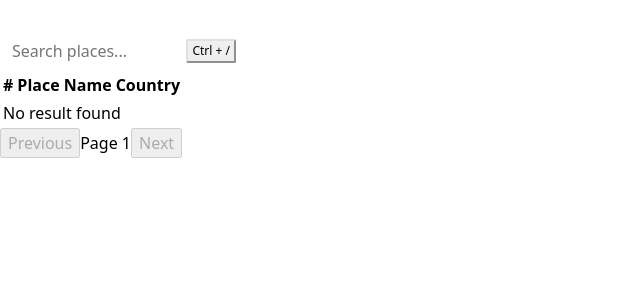
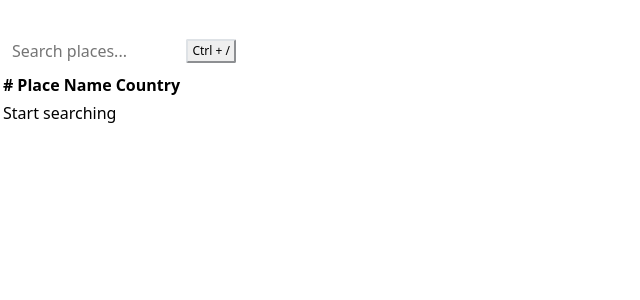
Before and after one commit to Badarijitwta/solvative_project, a React (Vite) app: page / in a window 1280 px wide. Shown: the top 300 px of the page, without its empty margins (0-640 px from the left). Built offline with nearby package versions, Linux system fonts and the light colour scheme.

Commit message:
Some Changes in Funtionality

```diff
--- a/src/App.jsx
+++ b/src/App.jsx
@@ -1,6 +1,7 @@
 // import { useState } from "react";
 
 import "./App.css";
+
 import HomePage from "./assets/pages/HomePage";
 
 function App() {
--- a/src/assets/components/SearchBox/index.jsx
+++ b/src/assets/components/SearchBox/index.jsx
@@ -2,14 +2,11 @@ import { useEffect, useRef, useState } from "react";
 import "./style.css";
 // import React from 'react'
 
-export default function SearchBox({ query, setQuery }) {
+export default function SearchBox({ onSearch }) {
   const inputRef = useRef(null);
   const [isFilled, setIsFilled] = useState(false);
   const [isFocused, setIsFocused] = useState(false);
-  const handleChange = (e) => {
-    setQuery(e.target.value);
-    setIsFilled(!!e.target.value);
-  };
+  const [searchTerm, setSearchTerm] = useState("");
   const handleInputFocus = () => {
     setIsFocused(true);
   };
@@ -32,15 +29,11 @@ export default function SearchBox({ query, setQuery }) {
     // };
   }, []); // Empty dependency array ensures the effect runs only once
 
-  const handleSearch = async () => {
-    // Perform search operation
-    // Example: const data = await fetchData(query);
-    // setResults(data);
-  };
-
   const handleKeyDown = (event) => {
     if (event.key === "Enter") {
-      handleSearch();
+      setIsFilled(true);
+      onSearch(searchTerm);
+      //
     }
   };
   return (
@@ -48,8 +41,7 @@ export default function SearchBox({ query, setQuery }) {
       <input
         ref={inputRef}
         type="search"
-        value={query}
-        onChange={(e) => handleChange(e)}
+        onChange={(e) => setSearchTerm(e.target.value)}
         // onKeyPress={handleKeyPress}
         onKeyDown={handleKeyDown}
         onFocus={handleInputFocus}
--- a/src/assets/components/Table/index.jsx
+++ b/src/assets/components/Table/index.jsx
@@ -1,42 +1,15 @@
+// CityTable.jsx
 
+function CityTable({ cities, loading, searchTerm, page, onPageChange }) {
+  const pageSize = 3;
+  const startIndex = (page - 1) * pageSize;
+  const endIndex = startIndex + pageSize;
+  const displayedCities = cities.slice(startIndex, endIndex);
 
-const Table = ({ cities, pagination, loading, onPageChange }) => {
-  let tableContent;
-
-  if (loading) {
-    tableContent = (
-      <tr>
-        <td colSpan="3">
-          Loading...
-        </td>
-      </tr>
-    );
-  } else if (!cities || cities.length === 0) {
-    tableContent = (
-      <tr>
-        <td colSpan="3">
-          {!pagination ? "Start searching" : "No result found"}
-        </td>
-      </tr>
-    );
-  } else {
-    tableContent = cities.map((city, index) => (
-      <tr key={city.id}>
-        <td>{pagination.currentOffset + index + 1}</td>
-        <td>{city.name}</td>
-        <td>
-          <img
-            src={`https://www.countryflags.io/${city.countryCode.toLowerCase()}/flat/64.png`}
-            alt={city.countryCode}
-          />
-          {city.country}
-        </td>
-      </tr>
-    ));
-  }
+  const totalPages = Math.ceil(cities.length / pageSize);
 
   return (
-    <div className="table-container">
+    <div>
       <table>
         <thead>
           <tr>
@@ -45,20 +18,41 @@ const Table = ({ cities, pagination, loading, onPageChange }) => {
             <th>Country</th>
           </tr>
         </thead>
-        <tbody>{tableContent}</tbody>
+        <tbody>
+          {loading ? (
+            <tr>
+              <td colSpan="3">Loading...</td>
+            </tr>
+          ) : displayedCities.length > 0 ? (
+            displayedCities.map((city, index) => (
+              <tr key={city.id}>
+                <td>{startIndex + index + 1}</td>
+                <td>{city.name}</td>
+                <td>{city.country}</td>
+              </tr>
+            ))
+          ) : (
+            <tr>
+              <td colSpan="3">
+                {searchTerm.trim() === ""
+                  ? "Start searching"
+                  : "No result found"}
+              </td>
+            </tr>
+          )}
+        </tbody>
       </table>
-      {pagination && (
-        <div className="pagination">
-          <button
-            onClick={() => onPageChange(pagination.currentOffset - 5)}
-            disabled={pagination.currentOffset === 0}
-          >
+      {cities.length > pageSize && (
+        <div>
+          <button onClick={() => onPageChange(page - 1)} disabled={page === 1}>
             Previous
           </button>
-          <span>Page {Math.ceil((pagination.currentOffset + 1) / 5)}</span>
+          <span>
+            Page {page} of {totalPages}
+          </span>
           <button
-            onClick={() => onPageChange(pagination.currentOffset + 5)}
-            disabled={pagination.currentOffset + 5 >= pagination.totalCount}
+            onClick={() => onPageChange(page + 1)}
+            disabled={page === totalPages}
           >
             Next
           </button>
@@ -66,6 +60,6 @@ const Table = ({ cities, pagination, loading, onPageChange }) => {
       )}
     </div>
   );
-};
+}
 
-export default Table;
+export default CityTable;
--- a/src/assets/components/Table/style.css
+++ b/src/assets/components/Table/style.css
@@ -0,0 +1,5 @@
+th{
+  font-weight:700;
+  padding:8px;
+  border-color:rgb(222,226,230)
+}
--- a/src/assets/pages/HomePage.jsx
+++ b/src/assets/pages/HomePage.jsx
@@ -1,56 +1,24 @@
+import SearchBox from "./../components/SearchBox/index";
 import { useEffect, useState } from "react";
-import Table from "../components/Table";
-import SearchBox from "../components/SearchBox";
 import axios from "axios";
+import CityTable from "../components/Table";
 
 function HomePage() {
-  const [query, setQuery] = useState("");
   const [cities, setCities] = useState([]);
-  const [pagination, setPagination] = useState({
-    currentOffset: 0,
-    totalCount: 0,
-  });
-  const [limit, setLimit] = useState(5);
-  const [warning, setWarning] = useState("");
   const [loading, setLoading] = useState(false);
+  const [searchTerm, setSearchTerm] = useState("");
+  const [page, setPage] = useState(1);
 
-  // Debounce function
-  const debounce = (func, delay) => {
-    let timeoutId;
-    return function (...args) {
-      if (timeoutId) clearTimeout(timeoutId);
-      timeoutId = setTimeout(() => {
-        func.apply(this, args);
-      }, delay);
-    };
-  };
-
-  const handleSearch = (searchQuery) => {
-    fetchData(searchQuery);
-  };
-
-  // Debounced search function
-  const debouncedSearch = debounce(handleSearch, 1000);
-
-  useEffect(() => {
-    if (query.trim() === "") {
-      setCities(cities);
-      return;
-    }
+  const fetchCities = async (searchTerm) => {
     setLoading(true);
-    debouncedSearch(query); // Call the debounced search function
-  }, [query, limit, debouncedSearch]);
-
-  const fetchData = async (searchQuery) => {
     try {
       const response = await axios.get(
-        "https://wft-geo-db.p.rapidapi.com/v1/geo/cities",
+        `https://wft-geo-db.p.rapidapi.com/v1/geo/cities`,
         {
           params: {
             countryIds: "IN",
-            namePrefix: searchQuery,
-            limit: limit,
-            offset: pagination.currentOffset,
+            namePrefix: searchTerm,
+            limit: 10, // Default limit is 10
           },
           headers: {
             "x-rapidapi-host": "wft-geo-db.p.rapidapi.com",
@@ -59,41 +27,38 @@ function HomePage() {
         }
       );
       setCities(response.data.data);
-      setPagination(response.data.metadata);
-      setLoading(false);
     } catch (error) {
-      console.error(error);
+      console.error("Error fetching cities:", error);
+    } finally {
       setLoading(false);
     }
   };
 
-  const handleLimitChange = (e) => {
-    const newLimit = parseInt(e.target.value);
-    if (newLimit > 10) {
-      setWarning("Max limit is 10");
-    } else {
-      setLimit(newLimit);
-      setWarning("");
-    }
+  const handleSearch = (searchTerm) => {
+    setSearchTerm(searchTerm);
+    setPage(1); // Reset page to 1 on new search
   };
 
-  const handlePageChange = (newOffset) => {
-    setPagination({ ...pagination, currentOffset: newOffset });
+  const handlePageChange = (newPage) => {
+    setPage(newPage);
   };
 
+  useEffect(() => {
+    if (searchTerm.trim() === "") {
+      setCities([]);
+    } else {
+      fetchCities(searchTerm);
+    }
+  }, [searchTerm, page]); // Add page to dependencies
+
   return (
-    <div className="home-page-main">
-      <SearchBox
-        query={query}
-        setQuery={setQuery}
-        handleSearch={handleSearch}
-        handleLimitChange={handleLimitChange}
-        limit={limit}
-      />
-      <Table
+    <div>
+      <SearchBox onSearch={handleSearch} />
+      <CityTable
         cities={cities}
-        pagination={pagination}
         loading={loading}
+        searchTerm={searchTerm}
+        page={page}
         onPageChange={handlePageChange}
       />
     </div>
```
